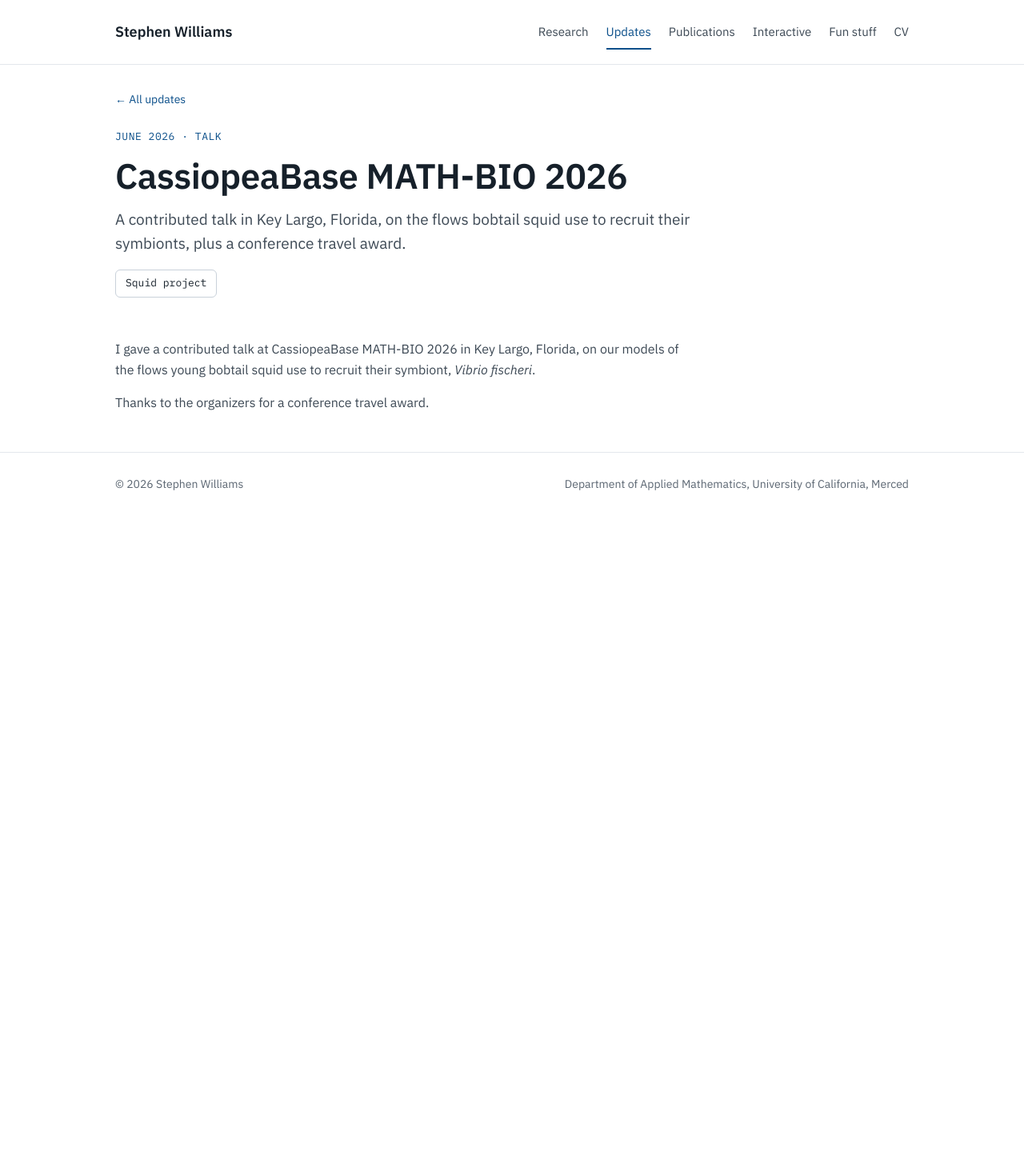
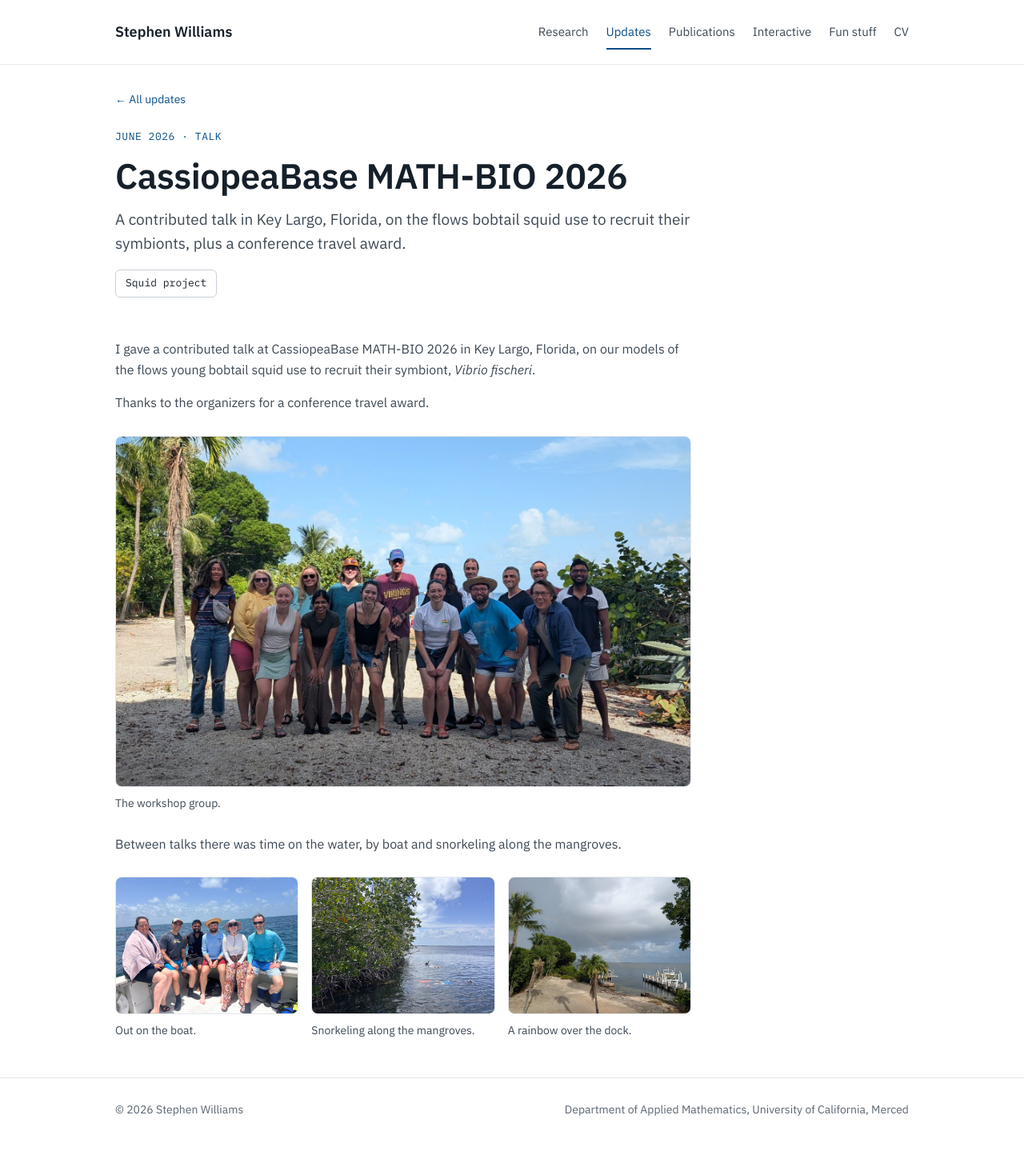
Before and after one commit to StephWilleniams/stephwilleniams.github.io, a Jekyll site: the page built from _posts/2026-06-01-cassiopeabase-math-bio-2026.md, in a window 1280 px wide. Shown: the whole page at 80% size. Built offline with Jekyll 4.4.1, drawn with Linux system fonts in a browser that asks for light colours; our own code applies the rules of GitHub Pages for plain Markdown files; before the commit the page ends 900 px from its top, so only the background shows below that.

Commit message:
Add workshop photos to the CassiopeaBase MATH-BIO 2026 update
Co-Authored-By: Claude Fable 5.2 <noreply@anthropic.com>
Claude-Session: https://claude.ai/code/session_01CjQH714n3JkSPH9waZXE7d

```diff
--- a/_posts/2026-06-01-cassiopeabase-math-bio-2026.md
+++ b/_posts/2026-06-01-cassiopeabase-math-bio-2026.md
@@ -10,3 +10,25 @@ links:
 I gave a contributed talk at CassiopeaBase MATH-BIO 2026 in Key Largo, Florida, on our models of the flows young bobtail squid use to recruit their symbiont, *Vibrio fischeri*.
 
 Thanks to the organizers for a conference travel award.
+
+<figure>
+  <img src="{{ '/images/updates/cassiopeabase-2026/workshop-group.jpg' | relative_url }}" alt="Fifteen workshop participants posing in two rows on a gravel path, with palm trees behind and the sea just visible" loading="lazy">
+  <figcaption>The workshop group.</figcaption>
+</figure>
+
+Between talks there was time on the water, by boat and snorkeling along the mangroves.
+
+<div class="fig-row three crop-43">
+<figure>
+  <img src="{{ '/images/updates/cassiopeabase-2026/boat.jpg' | relative_url }}" alt="Six people sitting in a row on the side of a small boat, with open blue sea behind" loading="lazy">
+  <figcaption>Out on the boat.</figcaption>
+</figure>
+<figure>
+  <img src="{{ '/images/updates/cassiopeabase-2026/mangroves.jpg' | relative_url }}" alt="Two snorkelers floating face-down in calm shallow water beside a stand of mangroves" loading="lazy">
+  <figcaption>Snorkeling along the mangroves.</figcaption>
+</figure>
+<figure>
+  <img src="{{ '/images/updates/cassiopeabase-2026/rainbow.jpg' | relative_url }}" alt="A rainbow under grey cloud over calm water, with palm trees, a small beach and a dock with a boat on a lift" loading="lazy">
+  <figcaption>A rainbow over the dock.</figcaption>
+</figure>
+</div>
```
Also changed, not shown: images/updates/cassiopeabase-2026/boat.jpg (added), images/updates/cassiopeabase-2026/mangroves.jpg (added), images/updates/cassiopeabase-2026/rainbow.jpg (added), images/updates/cassiopeabase-2026/workshop-group.jpg (added).
